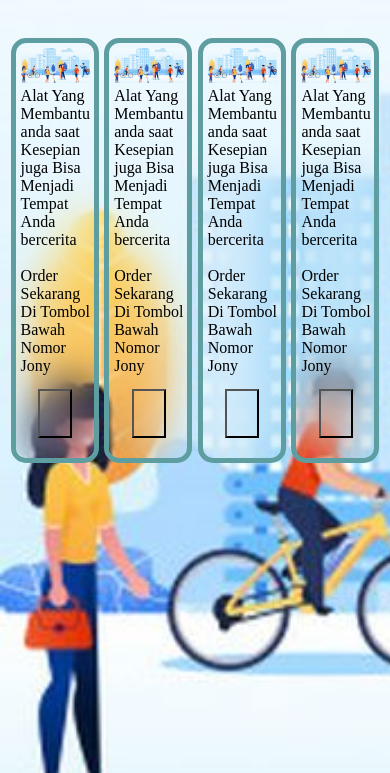
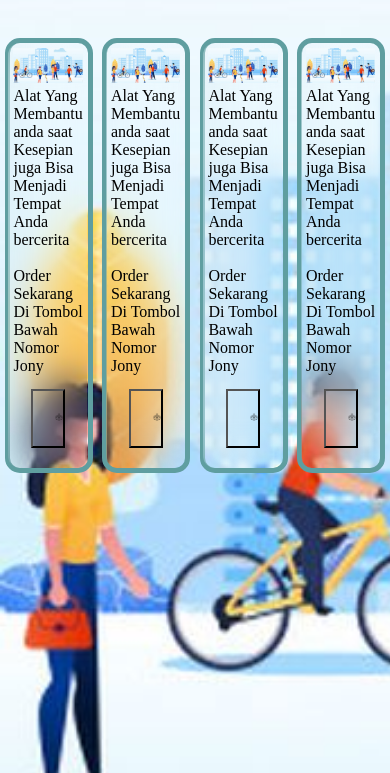
Before and after one commit to Mytzcodes/Interaksi, a plain HTML site: page index.html in a window 390 px wide. Shown: the part 71-844 px from the top of the page. Drawn offline with Linux system fonts and the light colour scheme.

Commit message:
Add files via upload

```diff
--- a/index.html
+++ b/index.html
@@ -24,7 +24,7 @@
             <span class="Orders-Button">
               <button class="Order">
                 <a id="Order" href="https://shorturl.at/FmI3v" target="blink"
-                  ><img src="Picture/Order.png" alt="Order-Now.png"
+                  ><img src="Picture/Order.png" alt="Order-Now.png" id="Buts"
                 /></a>
               </button>
             </span>
@@ -44,7 +44,7 @@
             <span class="Orders-Button">
               <button class="Order">
                 <a id="Order" href="https://shorturl.at/FmI3v" target="blink"
-                  ><img src="Picture/Order.png" alt="Order-Now.png"
+                  ><img src="Picture/Order.png" alt="Order-Now.png" id="Buts"
                 /></a>
               </button>
             </span>
@@ -64,7 +64,7 @@
             <span class="Orders-Button">
               <button class="Order">
                 <a id="Order" href="https://shorturl.at/FmI3v" target="blink"
-                  ><img src="Picture/Order.png" alt="Order-Now.png"
+                  ><img src="Picture/Order.png" alt="Order-Now.png" id="Buts"
                 /></a>
               </button>
             </span>
@@ -84,7 +84,7 @@
             <span class="Orders-Button">
               <button class="Order">
                 <a id="Order" href="https://shorturl.at/FmI3v" target="blink"
-                  ><img src="Picture/Order.png" alt="Order-Now.png"
+                  ><img src="Picture/Order.png" alt="Order-Now.png" id="Buts"
                 /></a>
               </button>
             </span>
--- a/style.css
+++ b/style.css
@@ -83,14 +83,12 @@ main {
   }
 
   .Item {
-    display: flex;
     padding-top: 1%;
     padding-bottom: 2%;
     overflow: visible;
-    justify-content: space-evenly;
-  }
+}
 
-  .Orders-Button {
+.Orders-Button {
     justify-content: center;
     display: flex;
     margin-top: 20%;
@@ -104,6 +102,8 @@ main {
   }
 
   .Card-1 {
+    display: flex;
+    justify-content: flex-end;
     outline-width: 222px;
     outline-color: aqua;
     border-radius: 10px;
@@ -122,4 +122,7 @@ main {
     display: flex;
     align-items: center;
   }
+  #Buts {
+    width: 22px;
+  }
 }
```
